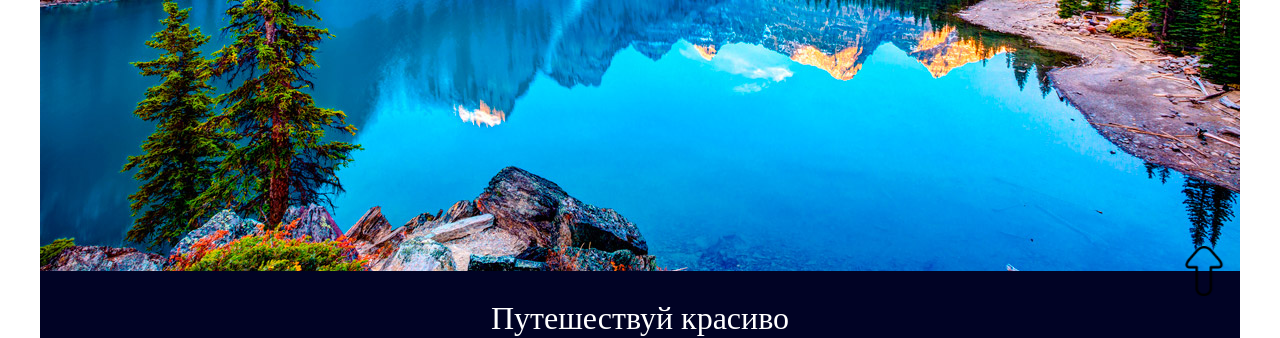
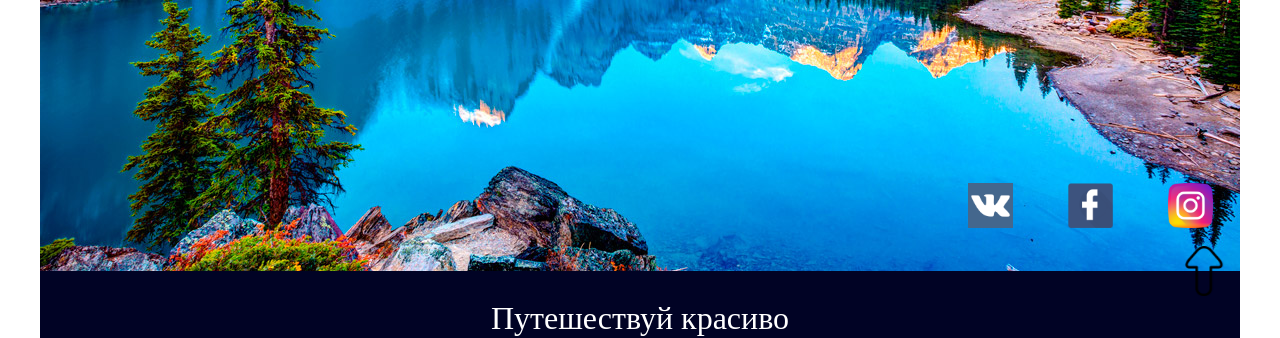
Before and after one commit to isakura313/04_20, a plain HTML site: page index.html in a window 1280 px wide. Shown: the part 469-807 px from the top of the page. Drawn offline with nearby package versions, Linux system fonts and the light colour scheme.

Commit message:
Homework 5(images)

```diff
--- a/css/style.css
+++ b/css/style.css
@@ -201,13 +201,13 @@ html{
     height: 45px;
 }
 .soc_icons__icon_vk{
-    background-image: url("img/vk.png");
+    background-image: url("../img/vk.png");
 }
 .soc_icons__icon_face{
-    background-image: url("img/facebook.png");
+    background-image: url("../img/facebook.png");
 }
 .soc_icons__icon_inst{
-    background-image: url("img/instagram.png");
+    background-image: url("../img/instagram.png");
 }
 /* end soc icon */
 
@@ -337,7 +337,7 @@ html{
     color: white;
 }
 .logo{
-    background-image: url('img/logo.png');
+    background-image: url('../img/logo.png');
     height: 120px;
     background-size: cover;
     width: 120px;
```
